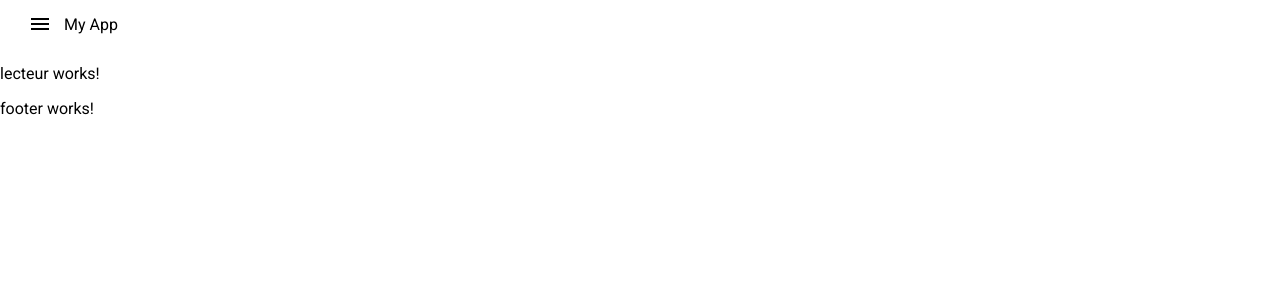
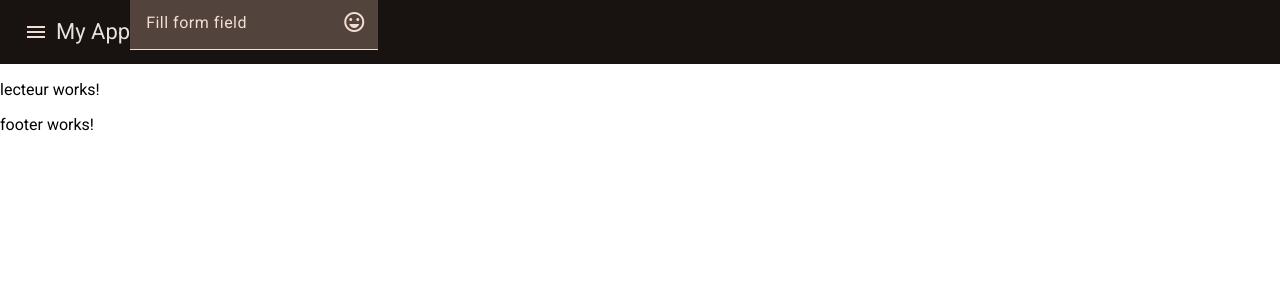
Before and after one commit to Martinbeaucheronoff/RefontSpotify, an Angular app: page / in a window 1280 px wide. Shown: the top 300 px of the page. Built offline with nearby package versions, Linux system fonts and the light colour scheme.

Commit message:
barre de recherche (non stylisé)

```diff
--- a/src/app/header/header.component.css
+++ b/src/app/header/header.component.css
@@ -0,0 +1,3 @@
+.navbar{
+
+}
--- a/src/app/header/header.component.html
+++ b/src/app/header/header.component.html
@@ -1,7 +1,16 @@
+<div class="navbar dark-theme">
 <mat-toolbar>
   <button mat-icon-button class="example-icon" aria-label="Example icon-button with menu icon">
     <mat-icon>menu</mat-icon>
   </button>
   <span>My App</span>
   <span class="example-spacer"></span>
+  <p>
+    <mat-form-field appearance="fill">
+      <mat-label>Fill form field</mat-label>
+      <input matInput placeholder="Placeholder">
+      <mat-icon matSuffix>sentiment_very_satisfied</mat-icon>
+    </mat-form-field>
+  </p>
 </mat-toolbar>
+</div>
--- a/src/app/header/header.component.ts
+++ b/src/app/header/header.component.ts
@@ -4,6 +4,7 @@ import {MatIconModule} from '@angular/material/icon';
 import {MatButtonModule} from '@angular/material/button';
 import {MatToolbarModule} from '@angular/material/toolbar';
 import {MatFormFieldModule} from '@angular/material/form-field';
+import {MatInput} from '@angular/material/input';
 
 @Component({
   selector: 'app-header',
@@ -13,7 +14,8 @@ import {MatFormFieldModule} from '@angular/material/form-field';
     MatIconModule,
     MatButtonModule,
     MatToolbarModule,
-    MatFormFieldModule
+    MatFormFieldModule,
+    MatInput
   ],
   templateUrl: './header.component.html',
   styleUrl: './header.component.css'
```
